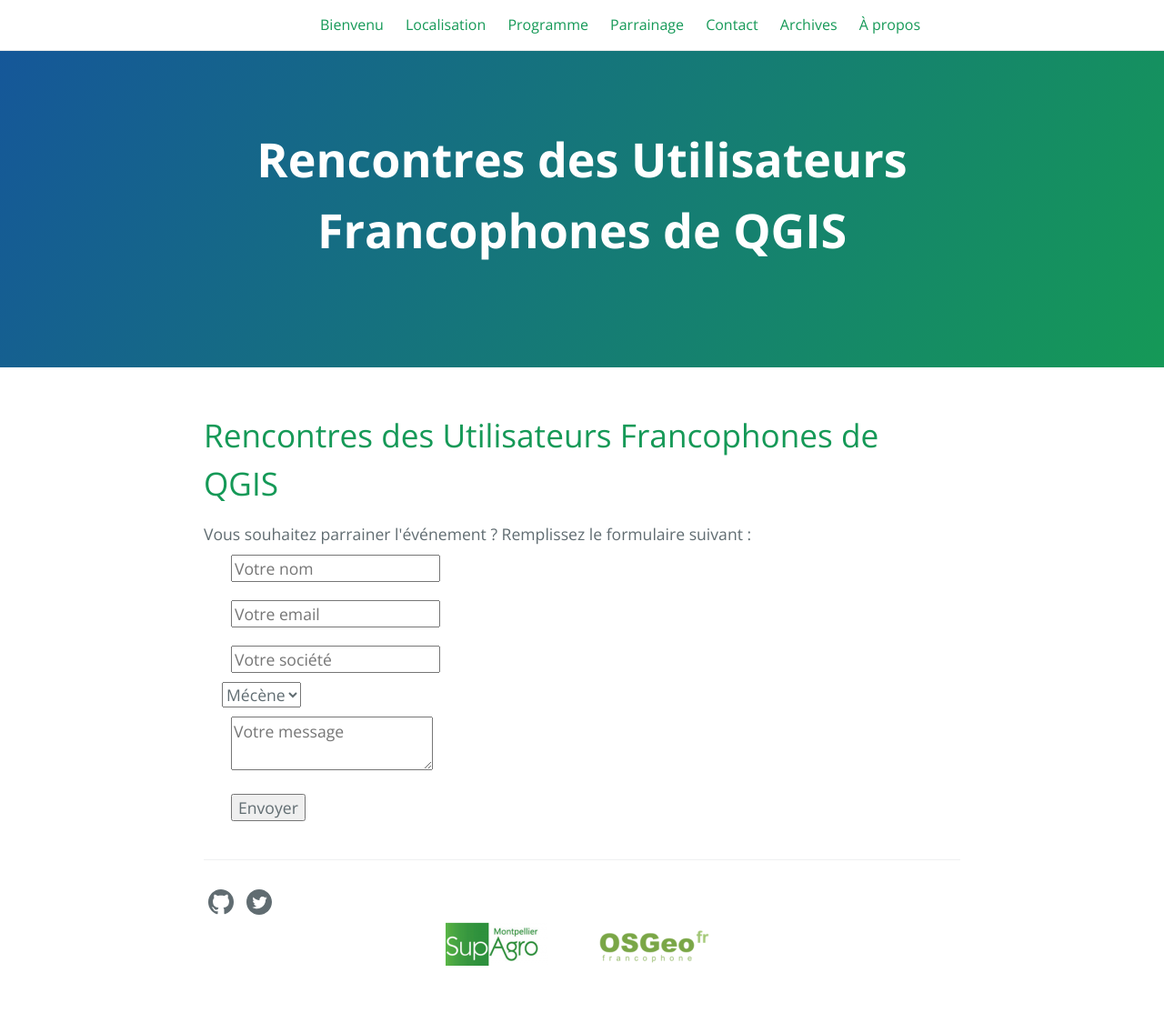
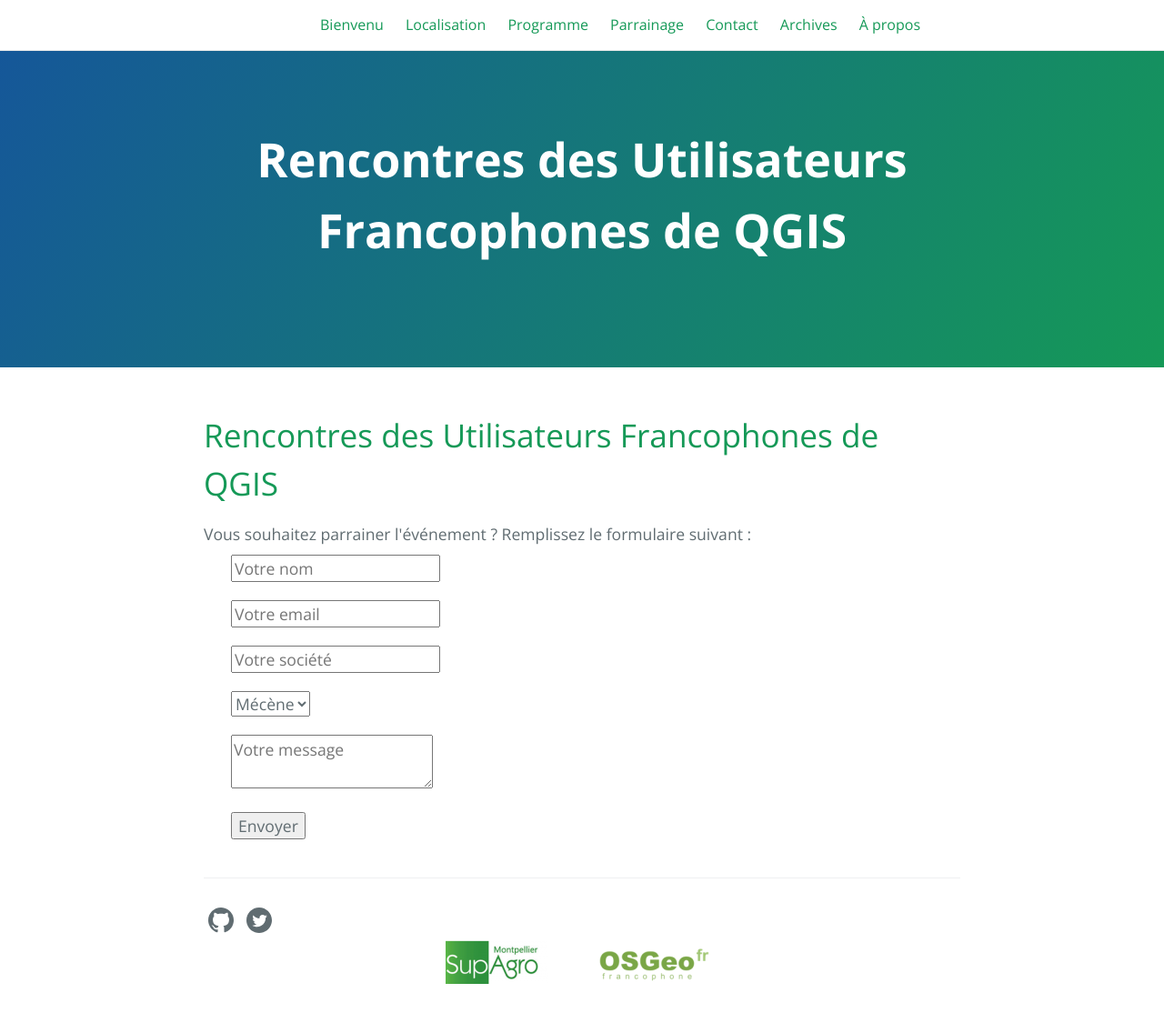
Before and after one commit to OSGeo-fr/QGIS-conf-fr-website, a Jekyll site: the page built from parrainage.md, in a window 1280 px wide. Shown: the whole page at 91% size. Built offline with Jekyll 4.4.1, drawn with Linux system fonts in a browser that asks for light colours.

Commit message:
Update style.scss

```diff
--- a/assets/css/style.scss
+++ b/assets/css/style.scss
@@ -7,6 +7,6 @@ div#contact div {
   padding: 0 20px;
   width: 33.33%;
 }
-div#contact div input, textarea {
+div#contact div input, textarea, select {
  margin:10px;
 }
```
